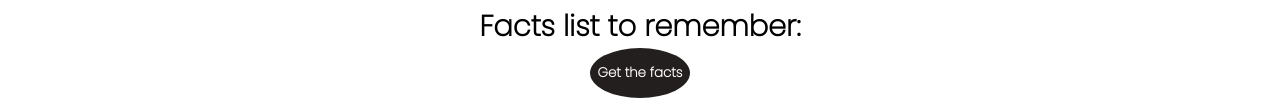
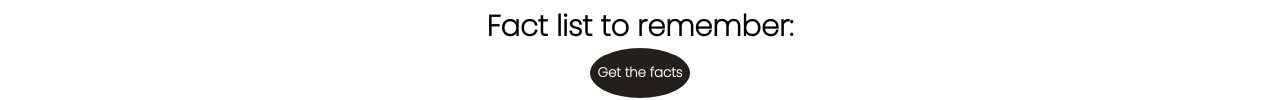
Before and after one commit to Perez3von/about-something, a plain HTML site: page index.html in a window 1280 px wide. Shown: the part 269-369 px from the top of the page. Drawn offline with Linux system fonts and the light colour scheme.

Commit message:
html changes

```diff
--- a/index.html
+++ b/index.html
@@ -25,7 +25,7 @@
         <section class="main-section">
            <img src="./assets/math-logo.jpg" alt="math-logo" id="my-image">
 
-           <h2>Facts list to remember:</h2>
+           <h2>Fact list to remember:</h2>
 
            <button id="get-facts">Get the facts</button>
 
```
Also changed, not shown: app.js (line endings or trailing spaces).
